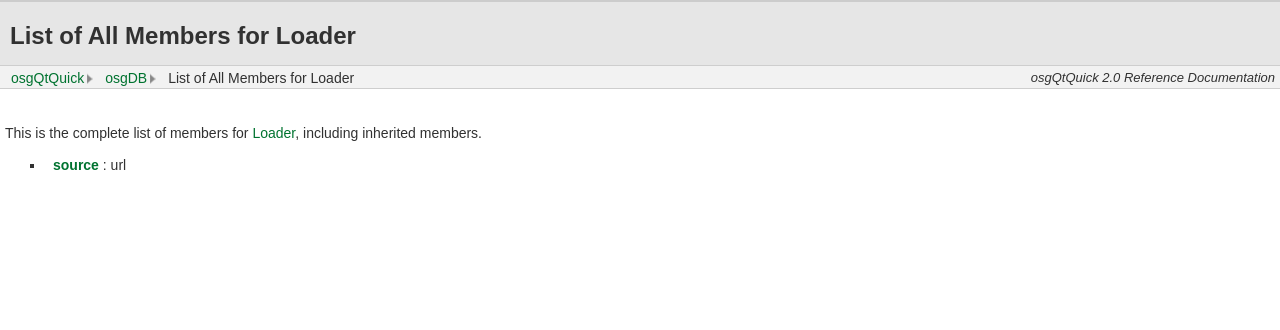
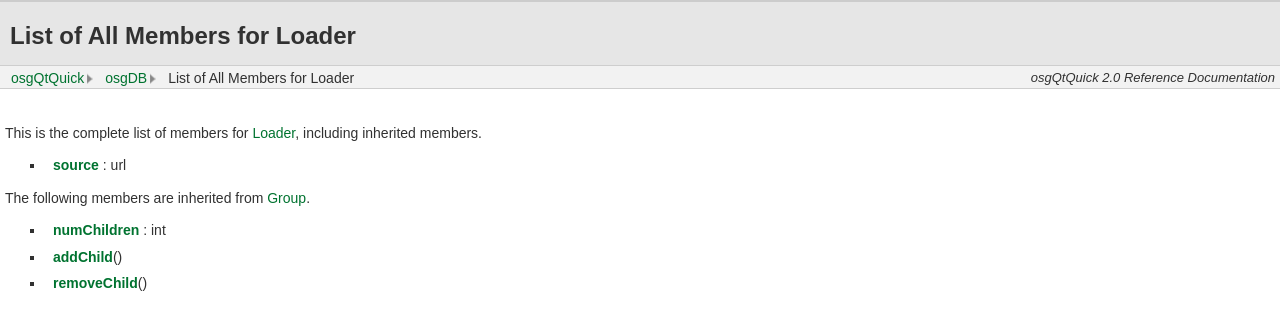
Before and after one commit to podsvirov/osgqtquick, a plain HTML site: page osgdb/qml-osgdb-loader-members.html in a window 1280 px wide. Drawn offline with Linux system fonts and the light colour scheme.

Commit message:
Updated links between modules

```diff
--- a/osgdb/qml-osgdb-loader-members.html
+++ b/osgdb/qml-osgdb-loader-members.html
@@ -29,5 +29,11 @@ osgQtQuick 2.0 Reference Documentation</li>
 <ul>
 <li class="fn"><b><b><a href="qml-osgdb-loader.html#source-prop">source</a></b></b> : url</li>
 </ul>
+<p>The following members are inherited from <a href="qml-osg-group.html">Group</a>.</p>
+<ul>
+<li class="fn"><b><b><a href="qml-osg-group.html#numChildren-prop">numChildren</a></b></b> : int</li>
+<li class="fn"><b><b><a href="qml-osg-group.html#addChild-method">addChild</a></b></b>()</li>
+<li class="fn"><b><b><a href="qml-osg-group.html#removeChild-method">removeChild</a></b></b>()</li>
+</ul>
 </body>
 </html>
```
Also changed, not shown: osgdb/qml-osgdb-loader.html (+2 -1 lines), osgviewer/qml-osgviewer-view.html (+2 -2 lines), 3 other files.
